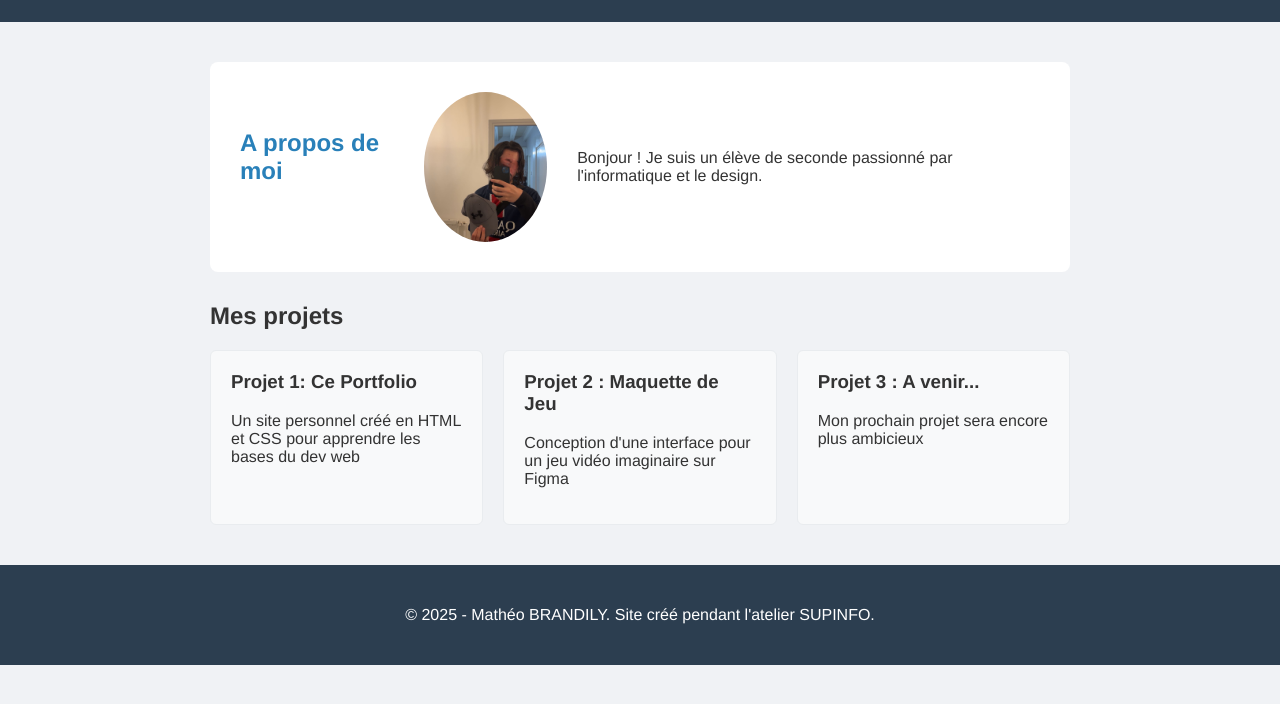
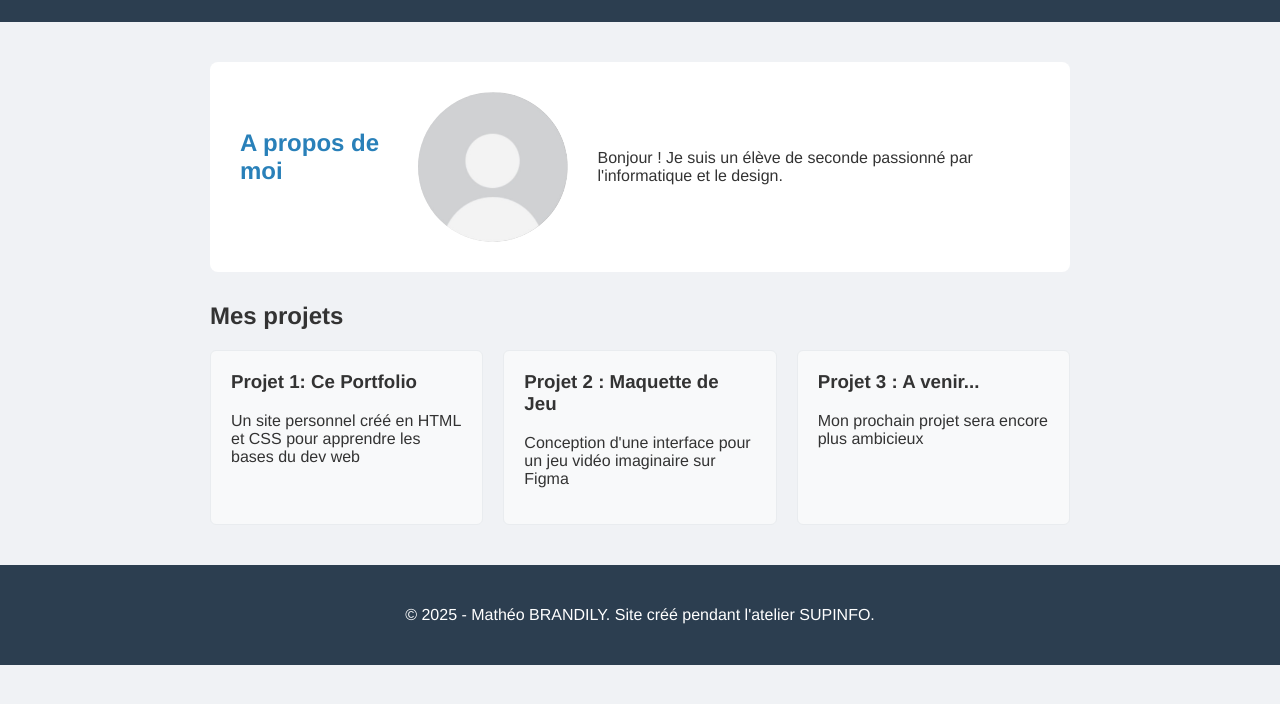
Before and after one commit to matheo78z/Portfolio, a plain HTML site: page index.html in a window 1280 px wide. Shown: the part 96-800 px from the top of the page. Drawn offline with Linux system fonts and the light colour scheme.

Commit message:
Update index.html

```diff
--- a/index.html
+++ b/index.html
@@ -16,7 +16,7 @@
         <section id="a-propos">
             <h2>A propos de moi</h2>
             <img
-            src="assets/image0-fotor-20250623121644.png"
+            src="assets/img-a-propos-removebg-preview.png"
             alt="Une photo de moi"
             width="200"
             />
```
